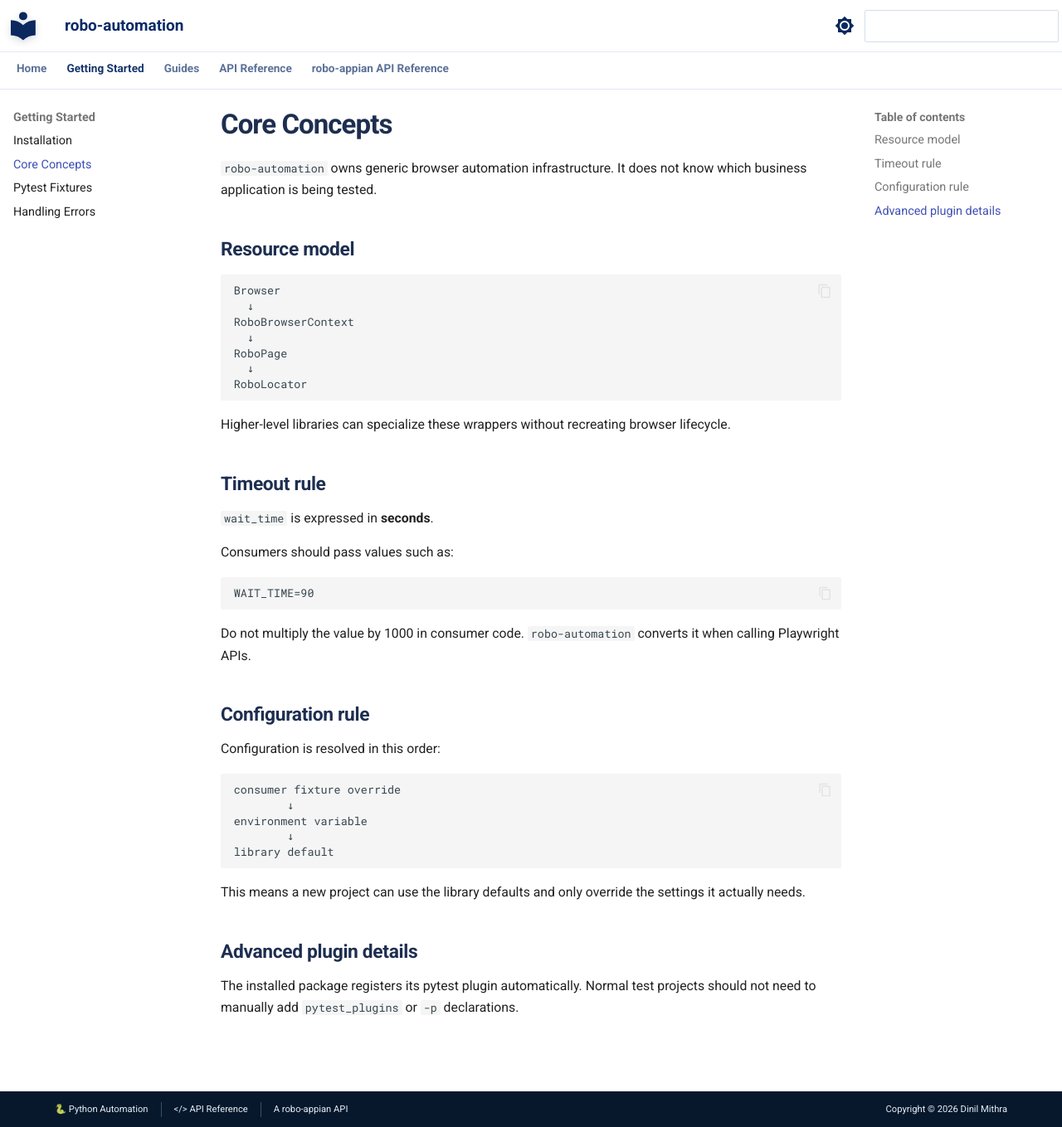
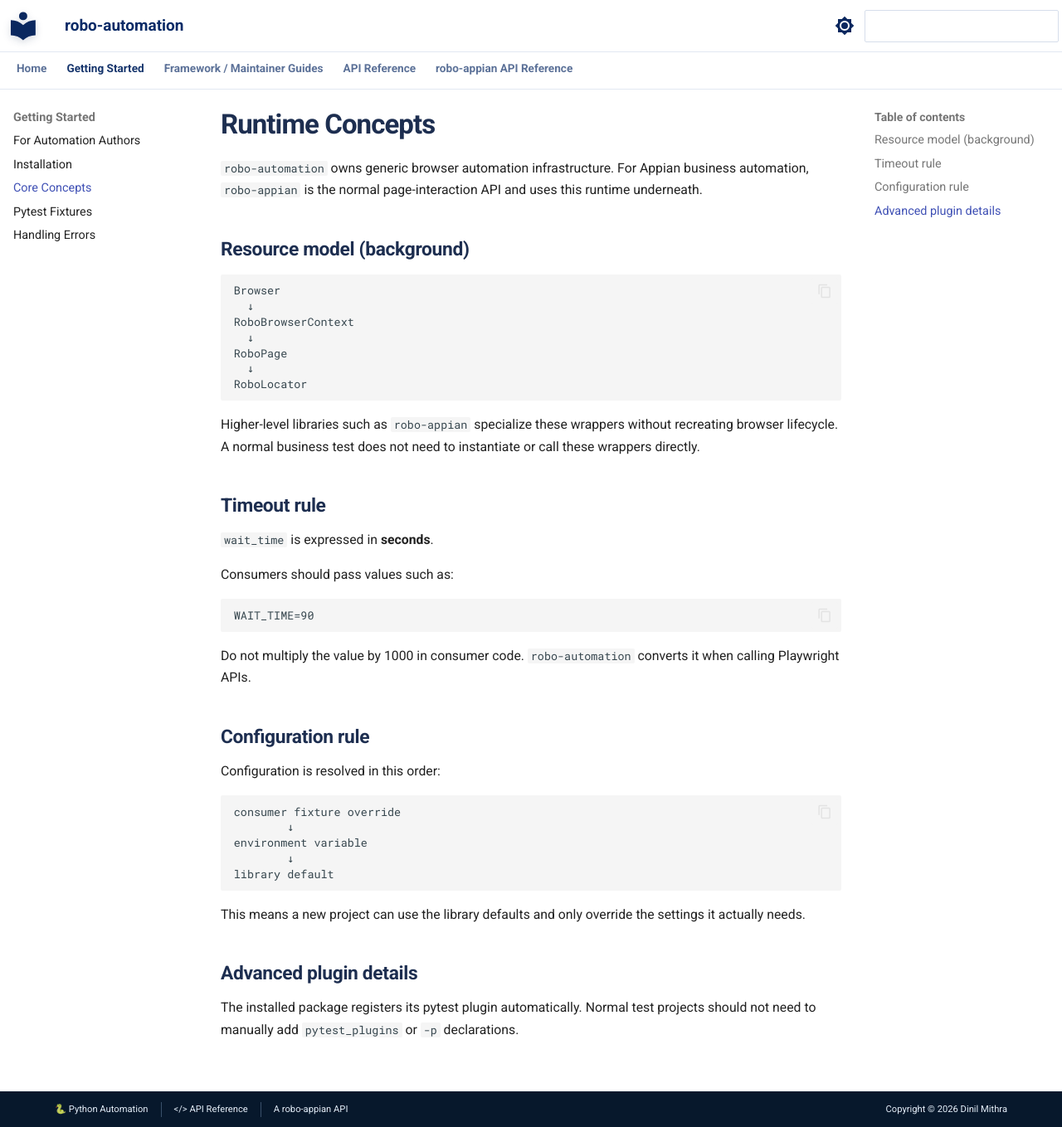
Before and after one commit to dinilmithra/robo-automation, an MkDocs documentation site: the page built from docs/getting-started/concepts.md, in a window 1280 px wide and 1359 px high. Shown: the whole window at 83% size. Built offline with MkDocs 1.6.1 and Material for MkDocs 9.7.7, drawn with Linux system fonts in a browser that asks for light colours.

Commit message:
docs: update concepts and add documentation for automation authors

````diff
--- a/docs/getting-started/concepts.md
+++ b/docs/getting-started/concepts.md
@@ -1,8 +1,8 @@
-# Core Concepts
+# Runtime Concepts
 
-`robo-automation` owns generic browser automation infrastructure. It does not know which business application is being tested.
+`robo-automation` owns generic browser automation infrastructure. For Appian business automation, `robo-appian` is the normal page-interaction API and uses this runtime underneath.
 
-## Resource model
+## Resource model (background)
 
 ```text
 Browser
@@ -14,7 +14,7 @@ RoboPage
 RoboLocator
 ```
 
-Higher-level libraries can specialize these wrappers without recreating browser lifecycle.
+Higher-level libraries such as `robo-appian` specialize these wrappers without recreating browser lifecycle. A normal business test does not need to instantiate or call these wrappers directly.
 
 ## Timeout rule
 
--- a/mkdocs.yml
+++ b/mkdocs.yml
@@ -65,11 +65,12 @@ markdown_extensions:
 nav:
   - Home: index.md
   - Getting Started:
+      - For Automation Authors: getting-started/for-automation-authors.md
       - Installation: getting-started/installation.md
       - Core Concepts: getting-started/concepts.md
       - Pytest Fixtures: getting-started/pytest-fixtures.md
       - Handling Errors: getting-started/error-handling.md
-  - Guides:
+  - Framework / Maintainer Guides:
       - Action Snapshots: guides/action-snapshots.md
       - Framework Architecture: guides/framework-architecture.md
       - Extending the Page Layer: guides/extending-page-layer.md
````
Also changed, not shown: docs/getting-started/for-automation-authors.md (added, +50 -0 lines), docs/index.md (+3 -3 lines).
